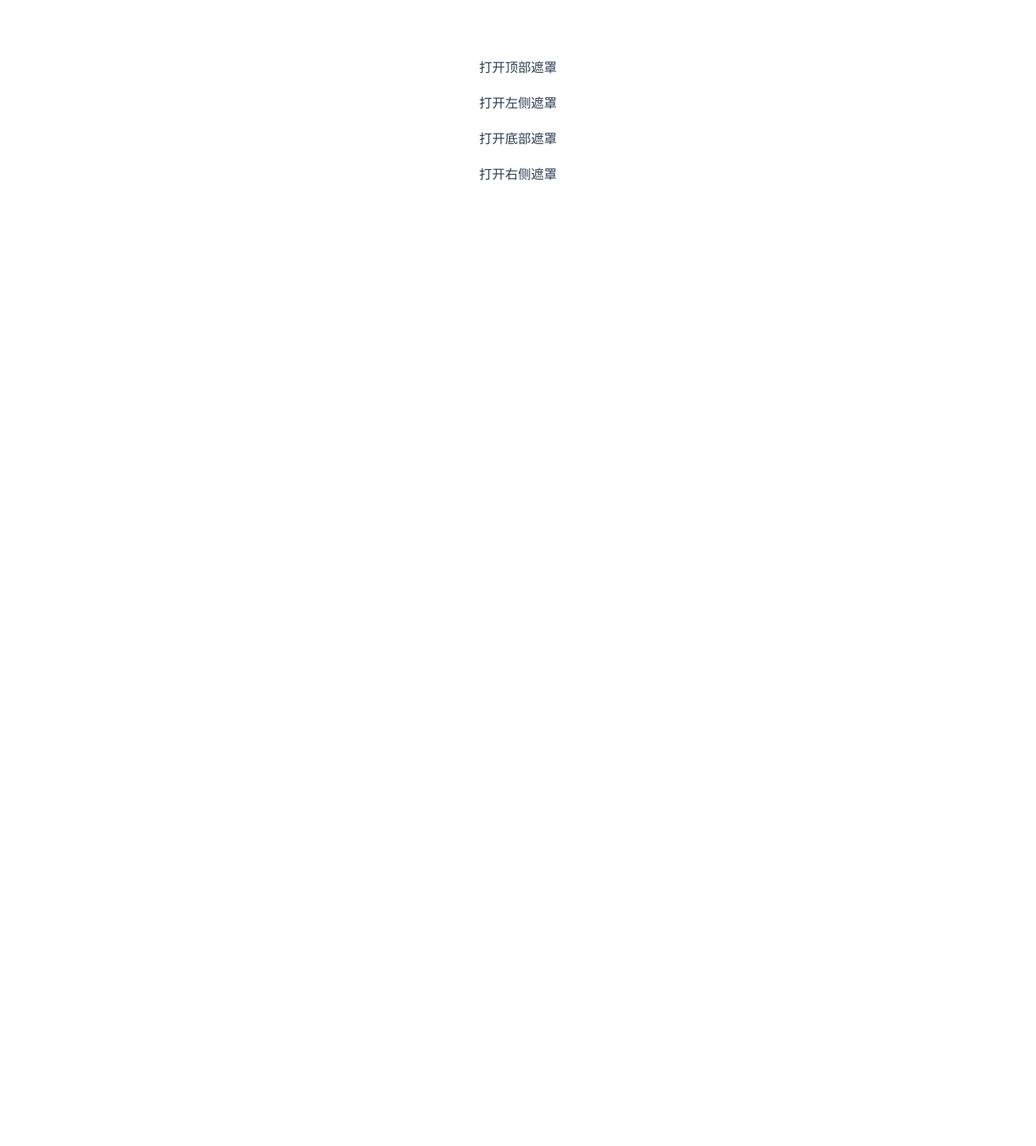
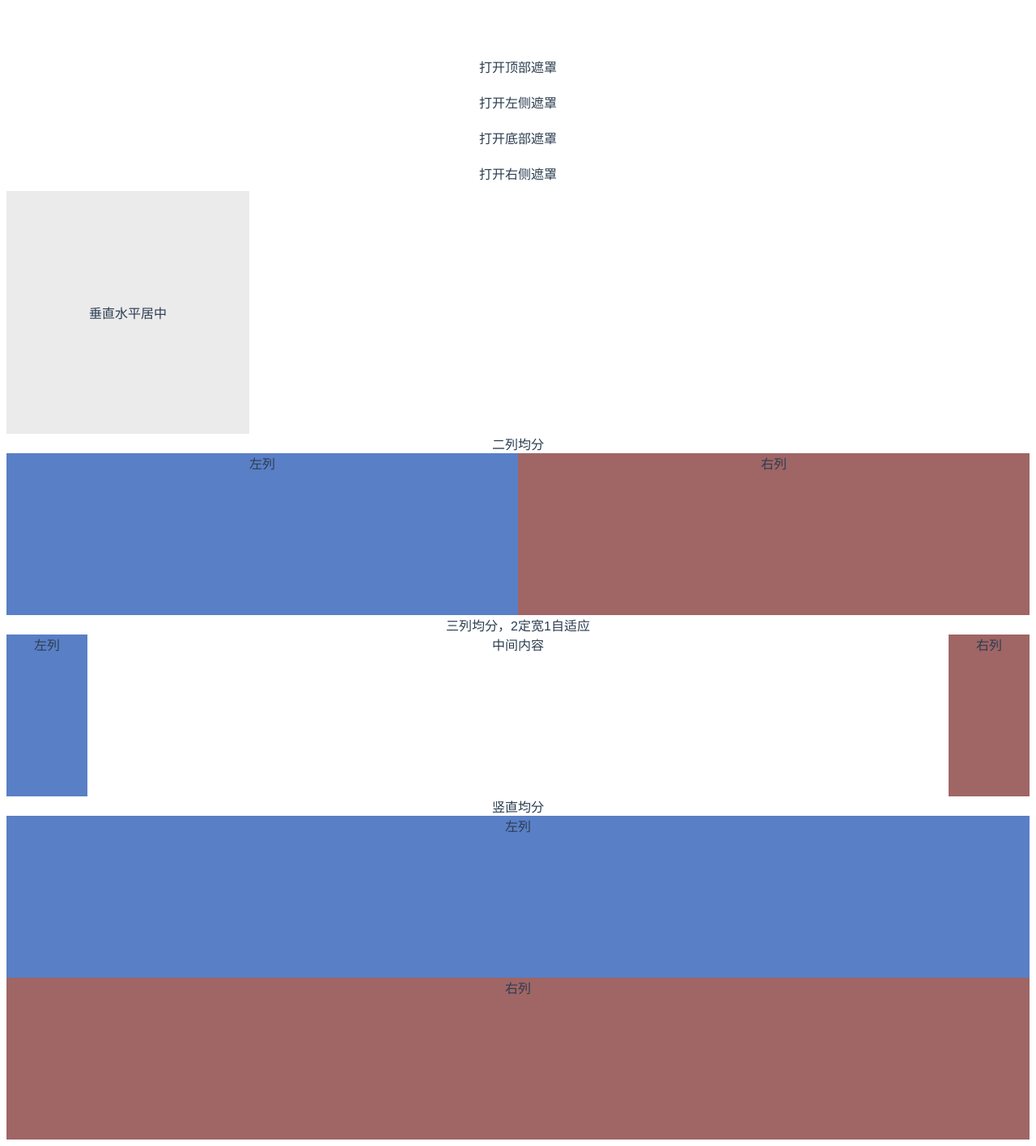
Before and after one commit to SummerXSunshine/orange, a Vue app: page / in a window 1280 px wide. Shown: the whole page at 81% size. Before the commit the page ends 800 px from the top, so only its background shows below. Built offline with nearby package versions, Linux system fonts and the light colour scheme.

Commit message:
temp-save

```diff
--- a/src/components/HelloWorld.vue
+++ b/src/components/HelloWorld.vue
@@ -6,18 +6,33 @@
     <div class="button" @click="openRightPopup">打开右侧遮罩</div>
     <orangeOverlay v-show="showOverlay" @click="closeOverlay"></orangeOverlay>
     <orange-popup v-show="showOverlay" :style="popupStyle" :position="dir"></orange-popup>
+    <orangeCenterXy class="demo-card"></orangeCenterXy>
+    <div>二列均分</div>
+    <orangeTwoCol></orangeTwoCol>
+    <div>三列均分，2定宽1自适应</div>
+    <orange-three-col></orange-three-col>
+    <div>竖直均分</div>
+    <orangeTwoRow></orangeTwoRow>
   </div>
 </template>
 
 <script>
 import orangeOverlay from './orange-overlay.vue';
-import orangePopup from './orange-popup.vue'
+import orangePopup from './orange-popup.vue';
+import orangeCenterXy from '../flow/orange-center-xy.vue';
+import orangeTwoCol from '../flow/orange-two-col.vue';
+import orangeThreeCol from '../flow/orange-three-col.vue';
+import orangeTwoRow from '../flow/orange-two-row.vue';
 
 export default {
   name: 'HelloWorld',
   components: {
     orangeOverlay,
     orangePopup,
+    orangeCenterXy,
+    orangeTwoCol,
+    orangeThreeCol,
+    orangeTwoRow,
   },
   data() {
     return {
@@ -66,4 +81,5 @@ export default {
   padding: 10px 10px;
   border-radius: 4px;
 }
+
 </style>
--- a/src/components/comStyle.css
+++ b/src/components/comStyle.css
@@ -6,3 +6,17 @@
   --orange-popup-bg-color: #fff;
   --orange-popup-transition: transform 3s;
 }
+
+
+
+.demo-card{
+  background: #ebebeb;
+  width: 300px;
+  height: 300px;
+}
+.blue-bg{
+  background: rgb(89, 127, 198);
+}
+.light-bg{
+  background: rgb(160, 101, 101);
+}
--- /dev/null
+++ b/src/flow/orange-center-xy.vue
@@ -0,0 +1,20 @@
+<template>
+  <div class="orange-center-container">
+    垂直水平居中
+  </div>
+</template>
+
+<script>
+export default {
+  name: 'orange-center-xy',
+  }
+</script>
+
+<!-- Add "scoped" attribute to limit CSS to this component only -->
+<style scoped>
+.orange-center-container {
+  display: flex;
+  justify-content: center;
+  align-items: center;
+}
+</style>
--- /dev/null
+++ b/src/flow/orange-three-col.vue
@@ -0,0 +1,28 @@
+<template>
+    <div class="orange-three-col-container">
+      <div class="orange-three-col-content blue-bg">左列</div>
+      <div class="orange-three-col-flex-content">中间内容</div>
+      <div class="orange-three-col-content light-bg">右列</div>
+    </div>
+  </template>
+
+  <script>
+  export default {
+    name: 'orange-center-xy',
+    }
+  </script>
+
+  <!-- Add "scoped" attribute to limit CSS to this component only -->
+  <style scoped>
+  .orange-three-col-container {
+    display: flex;
+    justify-content: space-between;
+  }
+  .orange-three-col-content {
+    width: 100px;
+    height: 200px;
+  }
+  .orange-three-col-flex-content{
+    flex: 1;
+  }
+  </style>
--- /dev/null
+++ b/src/flow/orange-two-col.vue
@@ -0,0 +1,24 @@
+<template>
+    <div class="orange-two-col-container">
+      <div class="orange-two-col-content blue-bg">左列</div>
+      <div class="orange-two-col-content light-bg">右列</div>
+    </div>
+  </template>
+
+  <script>
+  export default {
+    name: 'orange-center-xy',
+    }
+  </script>
+
+  <!-- Add "scoped" attribute to limit CSS to this component only -->
+  <style scoped>
+  .orange-two-col-container {
+    display: flex;
+    justify-content: space-between;
+  }
+  .orange-two-col-content {
+    width: 50%;
+    height: 200px;
+  }
+  </style>
--- /dev/null
+++ b/src/flow/orange-two-row.vue
@@ -0,0 +1,24 @@
+<template>
+    <div class="orange-two-col-container">
+      <div class="orange-two-col-content blue-bg">左列</div>
+      <div class="orange-two-col-content light-bg">右列</div>
+    </div>
+  </template>
+
+  <script>
+  export default {
+    name: 'orange-center-xy',
+    }
+  </script>
+
+  <!-- Add "scoped" attribute to limit CSS to this component only -->
+  <style scoped>
+  .orange-two-col-container {
+    display: flex;
+    justify-content: space-between;
+    flex-direction: column;
+  }
+  .orange-two-col-content {
+    height: 200px;
+  }
+  </style>
```
